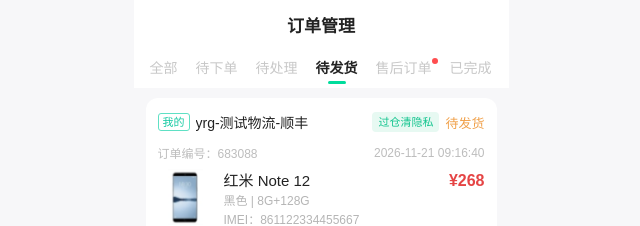
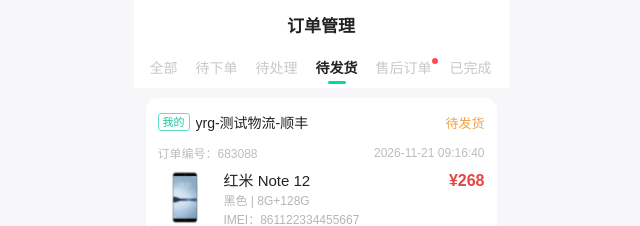
Before and after one commit to hlm2777476aa-cmd/order-packages, a plain HTML site: page index.html in a window 1280 px wide. Shown: the top 226 px of the page, without its empty margins (319-959 px from the left). Drawn offline with Linux system fonts and the light colour scheme.

Commit message:
Remove warehouse-privacy tag from order list cards

```diff
--- a/index.html
+++ b/index.html
@@ -284,7 +284,6 @@
               <span class="store">yrg-测试物流-顺丰</span>
             </div>
             <div class="side">
-              <span class="tag warehouse">过仓清隐私</span>
               <span class="status wait">待发货</span>
             </div>
           </div>
@@ -337,7 +336,6 @@
             </div>
             <div class="side marked">
               <div class="side-row">
-                <span class="tag warehouse">过仓清隐私</span>
                 <span class="status">已发货</span>
               </div>
               <span class="forward-mark">（仓库已转寄）</span>
@@ -377,7 +375,6 @@
               <span class="store">yrg-测试物流-顺丰</span>
             </div>
             <div class="side">
-              <span class="tag warehouse">过仓清隐私</span>
               <span class="status wait">待发货</span>
             </div>
           </div>
```
